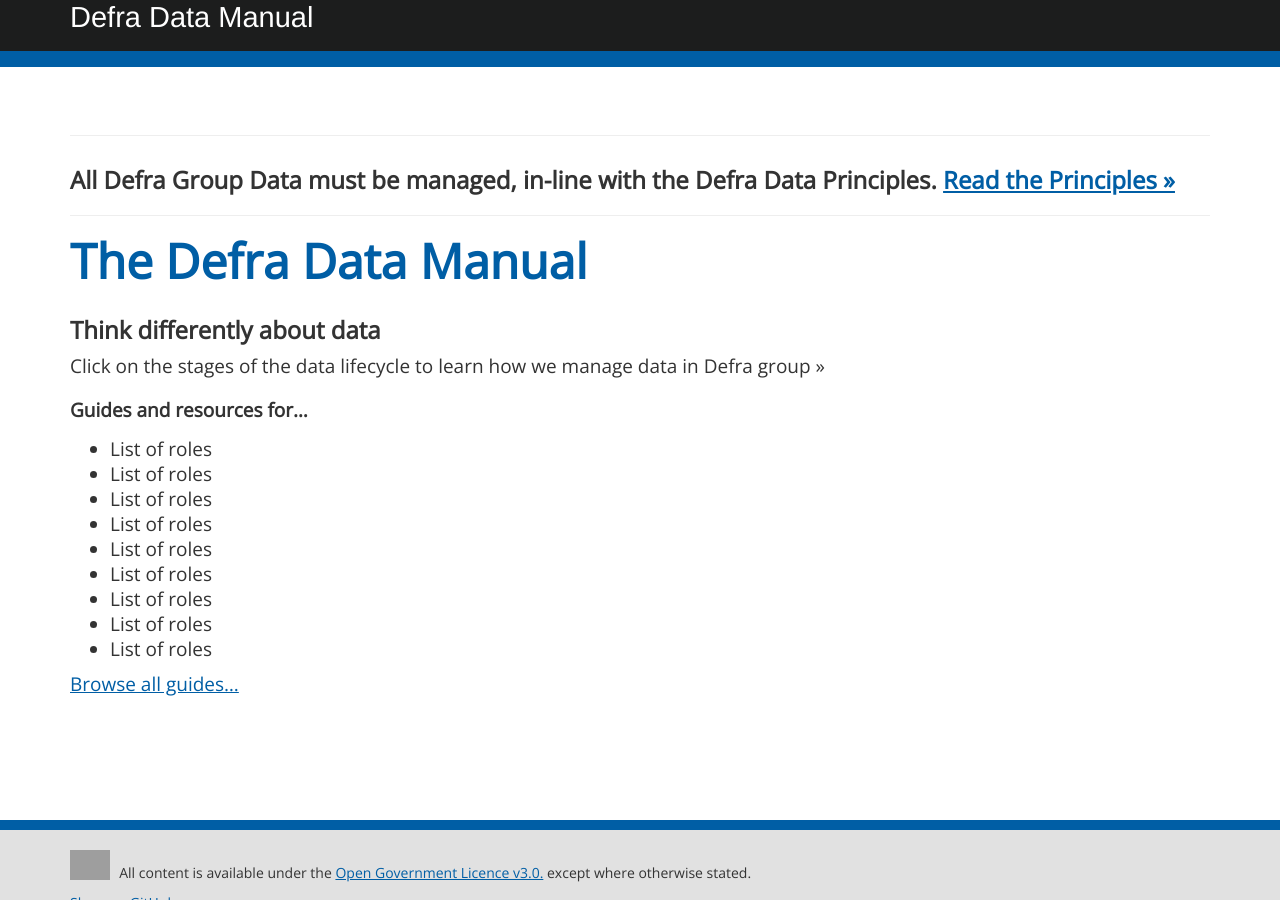
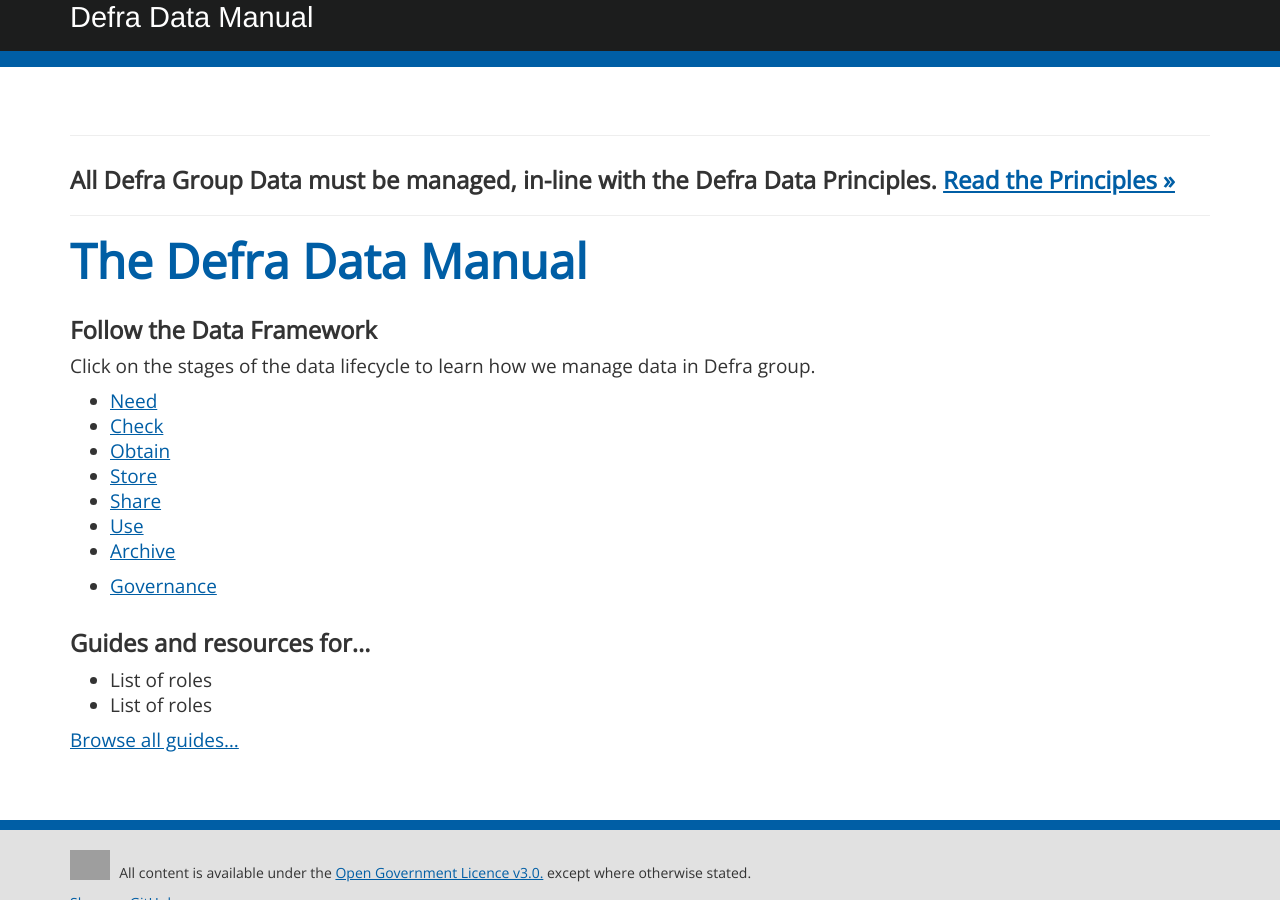
Before and after one commit to andjnewman/DDM, a Jekyll site: the page built from index.md, in a window 1280 px wide. Built offline with Jekyll 4.4.1, drawn with Linux system fonts in a browser that asks for light colours.

Commit message:
Update index.md

```diff
--- a/index.md
+++ b/index.md
@@ -11,18 +11,21 @@
 
 # The Defra Data Manual
 
-## Think differently about data
-Click on the stages of the data lifecycle to learn how we manage data in Defra group >>
+## Follow the Data Framework
+Click on the stages of the data lifecycle to learn how we manage data in Defra group.
 
-### Guides and resources for…
+- [Need](framework/need)
+- [Check](framework/check)
+- [Obtain](framework/obtain)
+- [Store](framework/store)
+- [Share](framework/share)
+- [Use](framework/use)
+- [Archive](framework/archive)
 
-* List of roles
-* List of roles
-* List of roles
-* List of roles
-* List of roles
-* List of roles
-* List of roles
+- [Governance](framework/governance)
+
+## Guides and resources for…
+
 * List of roles
 * List of roles
 
```
